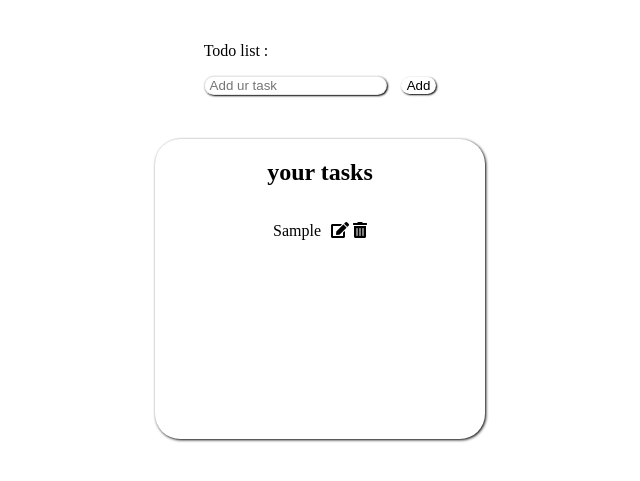
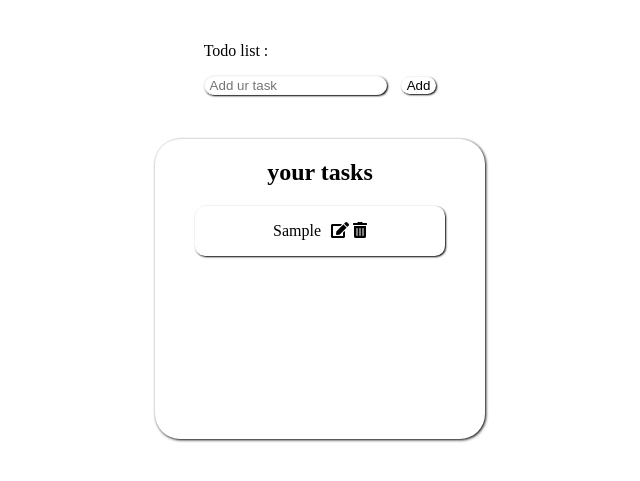
Before and after one commit to raajkumar1411/js, a plain HTML site: page index.html in a window 1280 px wide. Both pictures are taken after typing "Sample" into the empty fields and a click on the button "Add". Shown: the part 61-542 px from the top of the page, without its empty margins (320-960 px from the left). Drawn offline with Linux system fonts and the light colour scheme.

Commit message:
using local storage

```diff
--- a/index.js
+++ b/index.js
@@ -22,15 +22,20 @@ p.style.color="red";
 
 }
 
-let data={}
+let data=[]
 let acceptData=()=>{
-    data["text"]=task.value;
+    data.push({text:task.value});
+    localStorage.setItem("data",JSON.stringify(data))
     console.log(data)
     displayData()
 }
 
 let displayData=()=>{
-post.innerHTML +=` <div class="list"><p>${data.text}
+    post.innerHTML="";
+    data.map((x,y)=>{
+        return(
+
+            post.innerHTML +=` <div id=${y} class="list"><p>${x.text}
             </p>
             <span class="option">
 
@@ -38,16 +43,26 @@ post.innerHTML +=` <div class="list"><p>${data.text}
             <i onclick="deletePost(this)" class="fas fa-trash-alt"></i>
             </span>
             </div>`
+        )
+    })
 task.value=""
 }
 
 
 let deletePost=(e)=>{
-    e.parentElement.parentElement.remove()
+    e.parentElement.parentElement.remove();
+    data.splice(e.parentElement.parentElement.id,1);
+    localStorage.setItem("data",JSON.stringify(data));
 
 }
 
 let editPost=(e)=>{
     task.value=e.parentElement.previousElementSibling.innerHTML;
-    e.parentElement.parentElement.remove()
+    // e.parentElement.parentElement.remove()
+    deletePost(e);
 }
+
+(()=>{
+    data=JSON.parse(localStorage.getItem("data")) ||[];
+    displayData()
+})();
--- a/style.css
+++ b/style.css
@@ -11,6 +11,7 @@ h2{
     flex-direction: column;
     align-items: center;
     justify-items: space-between;
+    /* overflow-y:scroll ; */
     /* border:2px solid black;
     border-radius: 25px;
     padding: 5px; */
@@ -36,9 +37,13 @@ h2{
     margin:10px ;
     margin-top: 45px;
     box-shadow: 1px 1px 3px 0px;
+    overflow-y: scroll;
 
 }
-
+/* hide scroll bar */
+.right::-webkit-scrollbar{
+    width: 0 !important;
+}
 #post {
     display: flex;
     flex-direction: column;
@@ -56,12 +61,12 @@ h2{
 }
 input{
     border-radius: 10px;
-    border: 1px solid rgba(225, 225, 225, 0.808);
+    border: 1px solid rgb(249, 249, 249);
     box-shadow: 1px 1px 2px 0px;
 }
 
 button{
-    background-color: white;
+    background-color: rgb(255, 255, 255);
     border-radius: 15px;
     border: none;
     box-shadow: 1px 1px 2px 0px;
@@ -70,4 +75,10 @@ button{
 .list{
     display: flex;
     align-items: center;
+    justify-content: center;
+    margin-bottom:10px ;
+    border: none;
+    border-radius: 10px;
+    box-shadow: 1px 1px 2px 0px;
+    width: 250px;
 }
```
Lines whose indentation alone changed are shown as unchanged.
